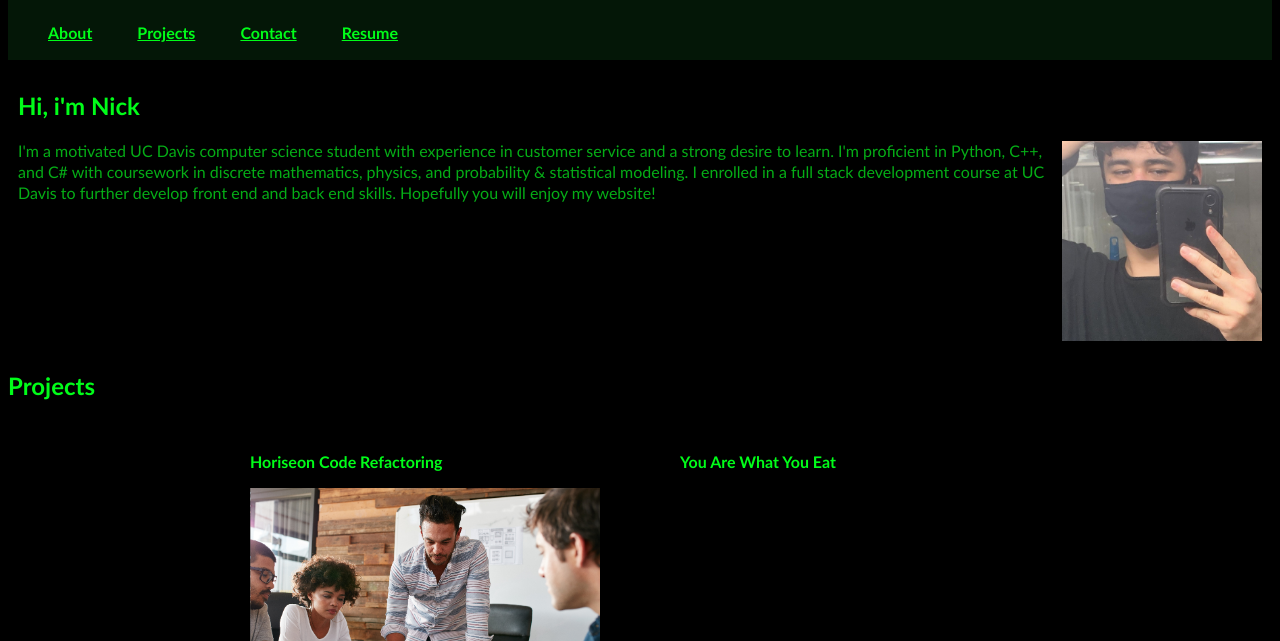
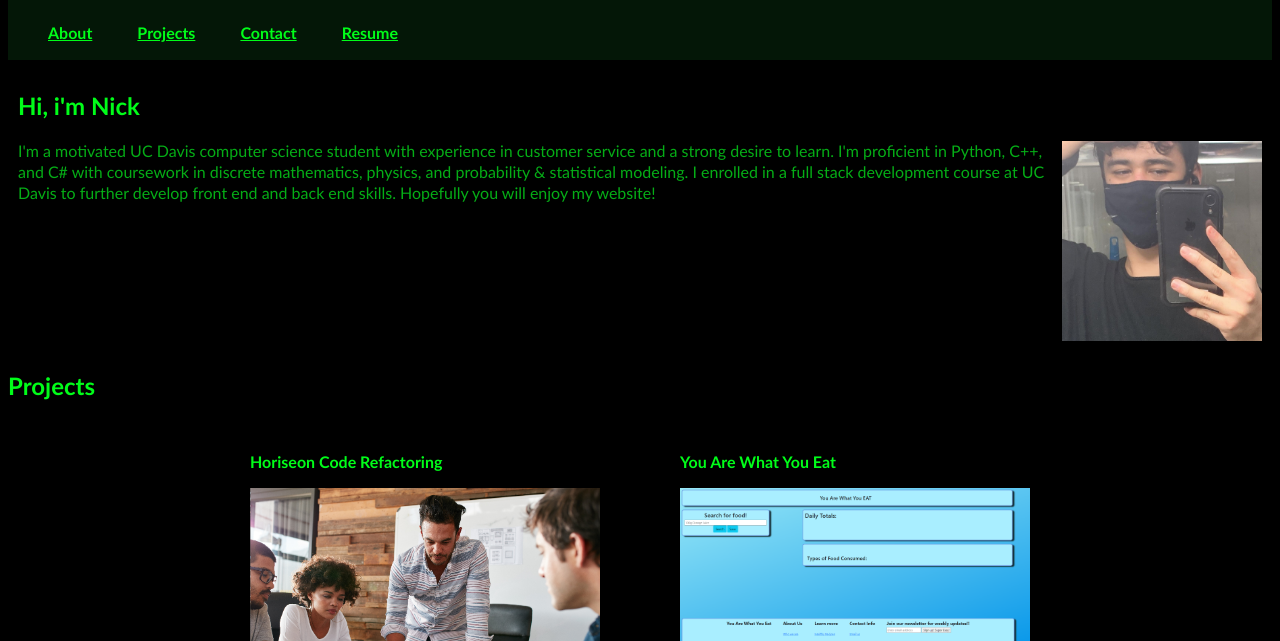
Before and after one commit to npcoiner/Portfolio, a plain HTML site: page index.html in a window 1280 px wide. Shown: the part 85-726 px from the top of the page. Drawn offline with Linux system fonts and the light colour scheme.

Commit message:
Update index.html
added Screenshot 2023-05-05 084335.png to images

```diff
--- a/index.html
+++ b/index.html
@@ -41,7 +41,7 @@
         <div class="card">
             <h3>You Are What You Eat</h3>
             <div class="cardImage">
-                <a href="https://patrickwlowe.github.io/Super-Team-Project/"><img src="" width=300px></a>
+                <a href="https://patrickwlowe.github.io/Super-Team-Project/"><img src="assets/images/Screenshot 2023-05-05 084335.png" width=300px></a>
             </div>
         </div>
         <div class="card">
```
